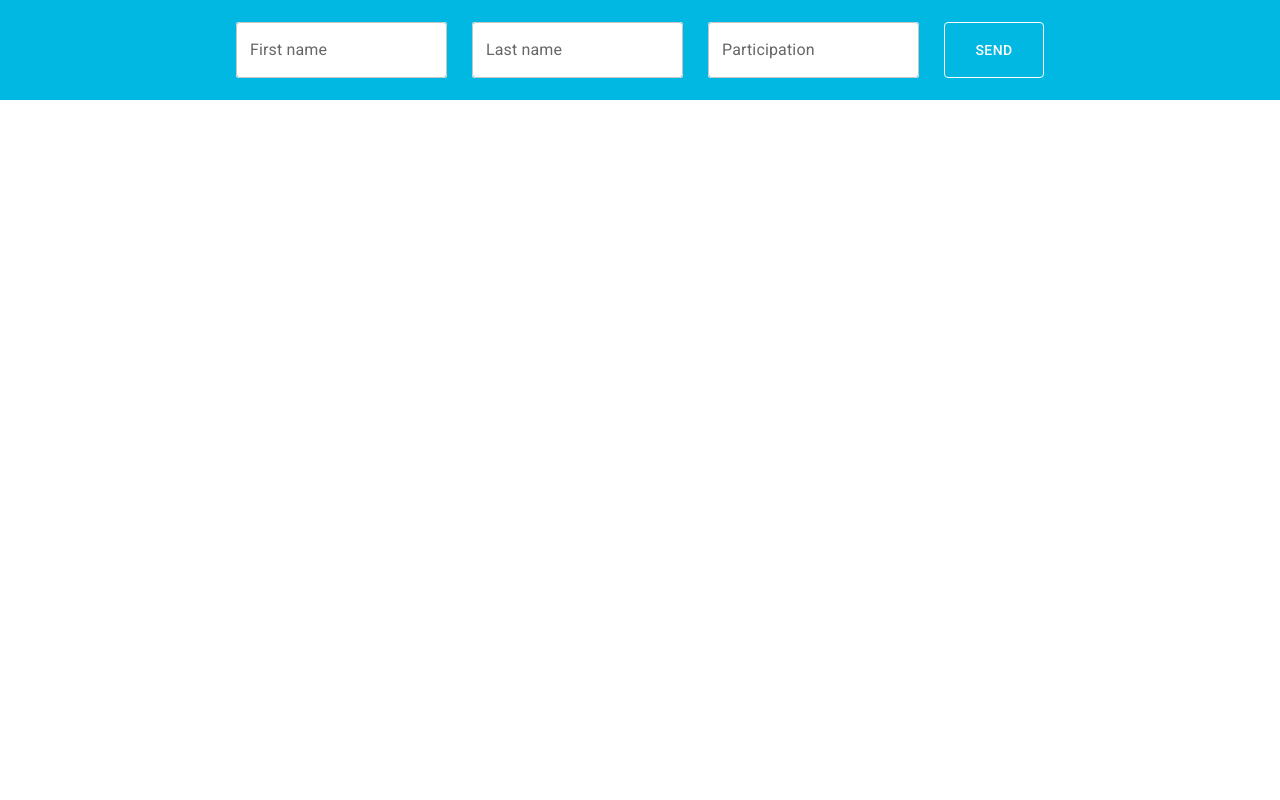
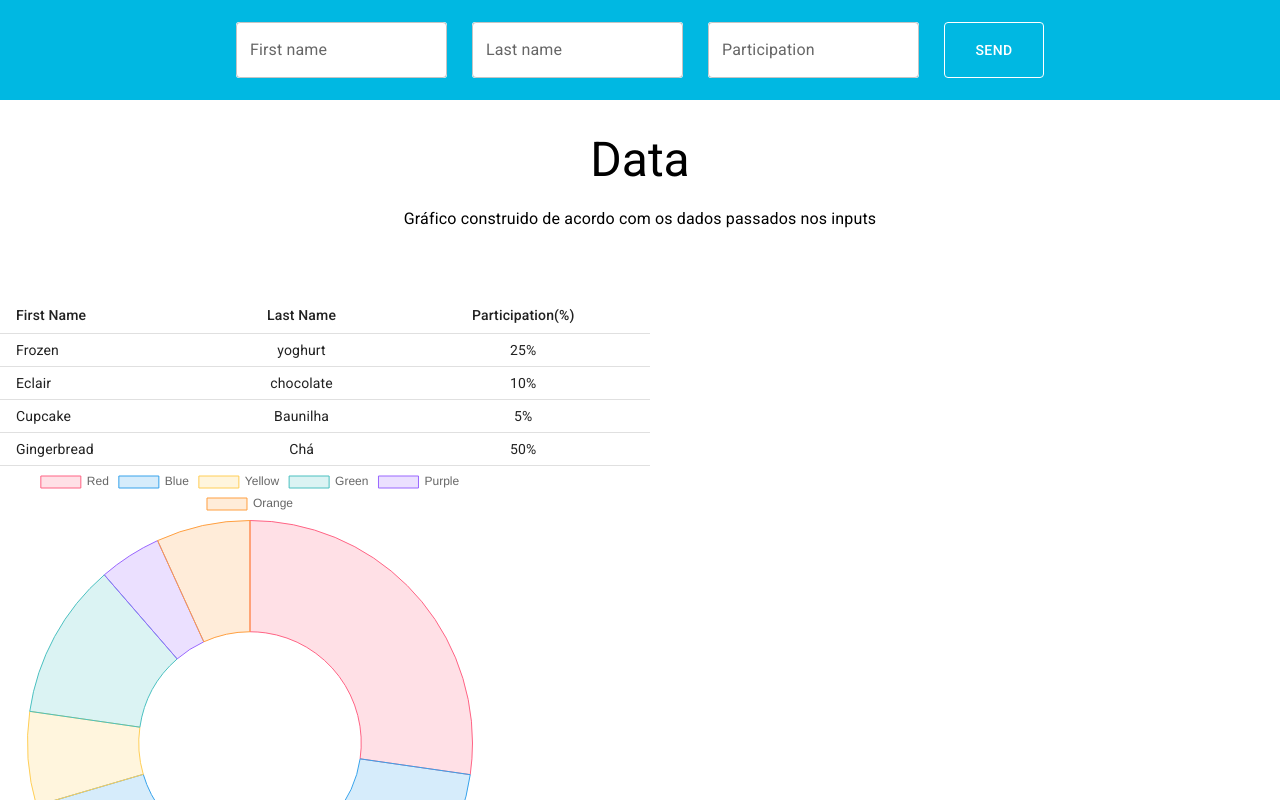
Before and after one commit to future4code/franklin-Joely-Brito, a React (Create React App) app in the folder modulo3/rodada-cases-semana1/cubo/frontend/: page / in a window 1280 px wide. Shown: the top 800 px of the page. Built offline with nearby package versions, Linux system fonts and the light colour scheme.

Commit message:
Adicionado formulario e gráfico

```diff
--- a/modulo3/rodada-cases-semana1/cubo/frontend/src/App.js
+++ b/modulo3/rodada-cases-semana1/cubo/frontend/src/App.js
@@ -1,19 +1,107 @@
 import { Header, Form } from "./styled.js";
-import TextField from '@mui/material/TextField';
+import TextField from "@mui/material/TextField";
+import Typography from "@mui/material/Typography";
 import Button from "@mui/material/Button";
+import Table from "@mui/material/Table";
+import TableBody from "@mui/material/TableBody";
+import TableCell from "@mui/material/TableCell";
+import TableContainer from "@mui/material/TableContainer";
+import TableHead from "@mui/material/TableHead";
+import TableRow from "@mui/material/TableRow";
+import { Chart as ChartJS, ArcElement, Tooltip, Legend } from "chart.js";
+import { Doughnut } from "react-chartjs-2";
 
+ChartJS.register(ArcElement, Tooltip, Legend);
+function App() {
+  function createData(firstName, lastName, participation) {
+    return { firstName, lastName, participation };
+  }
+  const rows = [
+    createData("Frozen", "yoghurt", "25%"),
+    createData("Eclair", "chocolate", "10%"),
+    createData("Cupcake", "Baunilha", "5%"),
+    createData("Gingerbread", "Chá", "50%"),
+  ];
 
-function App() {
+  const data = {
+    labels: ["Red", "Blue", "Yellow", "Green", "Purple", "Orange"],
+    datasets: [
+      {
+        label: "# of Votes",
+        data: [12, 19, 3, 5, 2, 3],
+        backgroundColor: [
+          "rgba(255, 99, 132, 0.2)",
+          "rgba(54, 162, 235, 0.2)",
+          "rgba(255, 206, 86, 0.2)",
+          "rgba(75, 192, 192, 0.2)",
+          "rgba(153, 102, 255, 0.2)",
+          "rgba(255, 159, 64, 0.2)",
+        ],
+        borderColor: [
+          "rgba(255, 99, 132, 1)",
+          "rgba(54, 162, 235, 1)",
+          "rgba(255, 206, 86, 1)",
+          "rgba(75, 192, 192, 1)",
+          "rgba(153, 102, 255, 1)",
+          "rgba(255, 159, 64, 1)",
+        ],
+        borderWidth: 1,
+      },
+    ],
+  };
+
   return (
     <>
       <Header>
         <Form>
-        <TextField id="filled-basic" label="First name" variant="outlined" />
-        <TextField id="filled-basic" label="Last name" variant="outlined" />
-        <TextField id="filled-basic" label="Participation" variant="outlined" />
-        <Button variant="outlined">Send</Button>
+          <TextField id="filled-basic" label="First name" variant="outlined" />
+          <TextField id="filled-basic" label="Last name" variant="outlined" />
+          <TextField
+            id="filled-basic"
+            label="Participation"
+            variant="outlined"
+          />
+          <Button variant="outlined">Send</Button>
         </Form>
       </Header>
+      <main>
+        <Typography variant="h3" align="center" gutterBottom={true} mt={4}>
+          Data
+        </Typography>
+        <Typography
+          variant="subtitle1"
+          align="center"
+          gutterBottom={true}
+          mb={8}
+        >
+          Gráfico construido de acordo com os dados passados nos inputs
+        </Typography>
+        <TableContainer>
+          <Table sx={{ maxWidth: 650 }} size="small" aria-label="a dense table">
+            <TableHead>
+              <TableRow>
+                <TableCell>First Name</TableCell>
+                <TableCell align="center">Last Name</TableCell>
+                <TableCell align="center">Participation(%)</TableCell>
+              </TableRow>
+            </TableHead>
+            <TableBody>
+              {rows.map((row) => (
+                <TableRow key={row.firstName}>
+                  <TableCell component="th" scope="row">
+                    {row.firstName}
+                  </TableCell>
+                  <TableCell align="center">{row.lastName}</TableCell>
+                  <TableCell align="center">{row.participation}</TableCell>
+                </TableRow>
+              ))}
+            </TableBody>
+          </Table>
+        </TableContainer>
+        <div style={{ width: "500px", height: "500px" }}>
+          <Doughnut data={data} />
+        </div>
+      </main>
     </>
   );
 }
```
